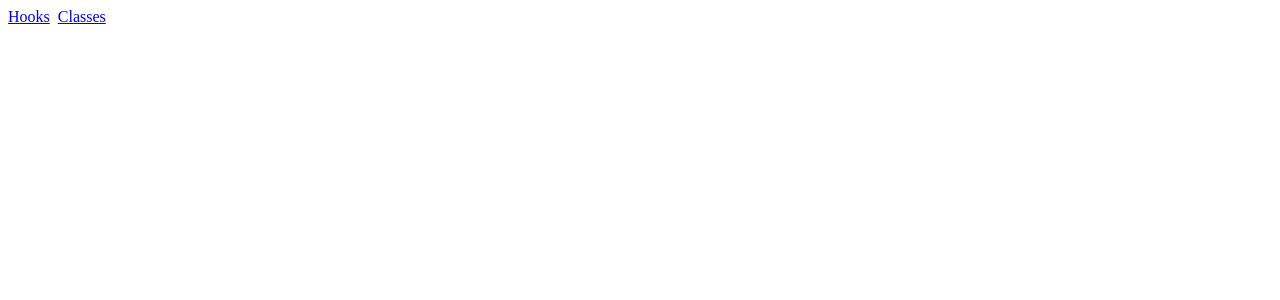
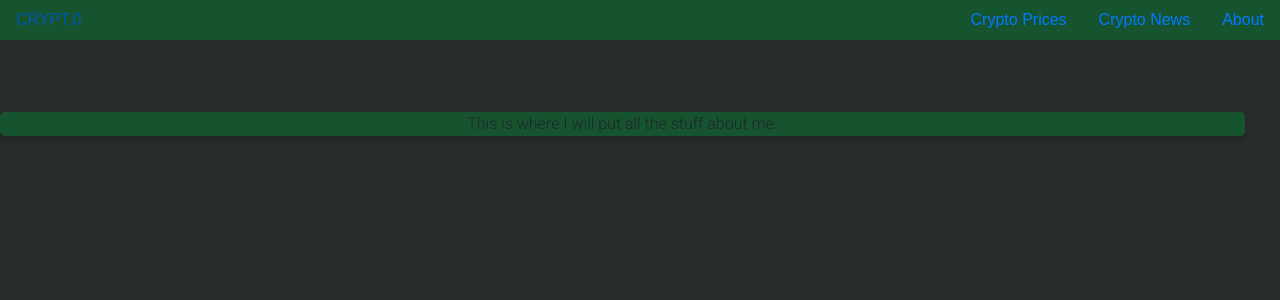
Before and after one commit to jacoblakedeel/crypt.0, a React (Create React App) app: page /about in a window 1280 px wide. Shown: the top 300 px of the page. Built offline with nearby package versions, Linux system fonts and the light colour scheme.

Commit message:
Basic Layout

```diff
--- a/package.json
+++ b/package.json
@@ -6,13 +6,17 @@
     "@testing-library/jest-dom": "^5.11.9",
     "@testing-library/react": "^11.2.5",
     "@testing-library/user-event": "^12.7.1",
+    "bootstrap": "^4.6.0",
+    "mdbreact": "^5.0.1",
     "react": "^17.0.1",
+    "react-bootstrap": "^1.5.0",
     "react-dom": "^17.0.1",
     "react-redux": "^7.2.2",
     "react-router-dom": "^5.2.0",
     "react-scripts": "4.0.2",
     "redux": "^4.0.5",
     "styled-components": "^5.2.1",
+    "uuid": "^8.3.2",
     "web-vitals": "^1.1.0"
   },
   "scripts": {
--- /dev/null
+++ b/src/assets/styles.css
@@ -0,0 +1,34 @@
+body{
+    background-color: #272D2D;
+}
+
+.paperCard{
+    background-color: #165430;
+}
+
+
+@import url('https://fonts.googleapis.com/css2?family=DotGothic16&display=swap');
+.mainFont{
+    color: #F6F8FF;
+    font-family: 'DotGothic16', sans-serif;
+}
+
+.bgHeader{
+    background-color: #165430;
+}
+
+ul{
+    list-style-type: none;
+}
+
+
+a{
+    color: #F6F8FF;
+}
+a:visited{
+    color: #F6F8FF;
+}
+a:hover{
+    background-color: transparent;
+    color: none;
+}
--- /dev/null
+++ b/src/components/About.js
@@ -0,0 +1,14 @@
+import React from 'react';
+import {Paper} from './Styles'
+
+const About = () => {
+    return (
+        <>
+            <Paper className=" mt-5 paperCard">
+                This is where I will put all the stuff about me.
+            </Paper>
+        </>
+    )
+}
+
+export default About;
--- /dev/null
+++ b/src/components/Chart.js
@@ -0,0 +1,66 @@
+import React from "react";
+import { Line } from "react-chartjs-2";
+import { MDBContainer } from "mdbreact";
+
+class Chart extends React.Component {
+    state = {
+        dataLine: {
+        labels: ["January", "February", "March", "April", "May", "June", "July"],
+        datasets: [
+            {
+            label: "My First dataset",
+            fill: true,
+            lineTension: 0.3,
+            backgroundColor: "rgba(225, 204,230, .3)",
+            borderColor: "rgb(205, 130, 158)",
+            borderCapStyle: "butt",
+            borderDash: [],
+            borderDashOffset: 0.0,
+            borderJoinStyle: "miter",
+            pointBorderColor: "rgb(205, 130,1 58)",
+            pointBackgroundColor: "rgb(255, 255, 255)",
+            pointBorderWidth: 10,
+            pointHoverRadius: 5,
+            pointHoverBackgroundColor: "rgb(0, 0, 0)",
+            pointHoverBorderColor: "rgba(220, 220, 220,1)",
+            pointHoverBorderWidth: 2,
+            pointRadius: 1,
+            pointHitRadius: 10,
+            data: [65, 59, 80, 81, 56, 55, 40]
+            },
+            {
+            label: "My Second dataset",
+            fill: true,
+            lineTension: 0.3,
+            backgroundColor: "rgba(184, 185, 210, .3)",
+            borderColor: "rgb(35, 26, 136)",
+            borderCapStyle: "butt",
+            borderDash: [],
+            borderDashOffset: 0.0,
+            borderJoinStyle: "miter",
+            pointBorderColor: "rgb(35, 26, 136)",
+            pointBackgroundColor: "rgb(255, 255, 255)",
+            pointBorderWidth: 10,
+            pointHoverRadius: 5,
+            pointHoverBackgroundColor: "rgb(0, 0, 0)",
+            pointHoverBorderColor: "rgba(220, 220, 220, 1)",
+            pointHoverBorderWidth: 2,
+            pointRadius: 1,
+            pointHitRadius: 10,
+            data: [28, 48, 40, 19, 86, 27, 90]
+            }
+        ]
+        }
+    };
+
+    render() {
+        return (
+        <MDBContainer>
+            <h3 className="mt-5">Line chart</h3>
+            <Line data={this.state.dataLine} options={{ responsive: true }} />
+        </MDBContainer>
+        );
+    }
+}
+
+export default Chart;
--- a/src/components/Classes.js
+++ /dev/null
@@ -1,40 +0,0 @@
-import React, { Component } from 'react';
-import {connect} from 'react-redux';
-import {increment} from '../actions/templateActions'
-
-class Classes extends Component {
-    render() {
-        return (
-        <>
-            <h1>Classes</h1>
-            <h2>{this.props.count}</h2>
-            <button onClick={()=>this.props.increment(5)}>Click Me</button>
-        </>
-        )
-    }
-}
-
-//count is our props: this.props.count
-const mapStateToProps = (state) => {
-    return{
-        count: state.counter
-    }
-}
-
-//increment is a prop: this.props.increment(n)
-const mapDispatchToProps = (dispatch) => {
-    return{
-        //update functions for state
-        increment: (n)=>dispatch(increment(n))
-    }
-}
-
-
-
-
-
-
-
-//two funcs as arguments: mapStateToProps and mapDispatchToProps
-
-export default connect(mapStateToProps, mapDispatchToProps)(Classes);
--- a/src/components/Hooks.js
+++ /dev/null
@@ -1,28 +0,0 @@
-import React from 'react';
-import {useDispatch, useSelector} from 'react-redux';
-import {increment} from '../actions/templateActions';
-import {DivSC, H1S, Paper} from './Styles';
-
-
-const Hooks = () => {
-    //getting global state
-    const count = useSelector(state => state.counter);
-
-    //receive dispatch function
-    const dispatch = useDispatch();
-
-    return (
-        <>
-            <h1>Hooks</h1>
-            <h2>{count}</h2>
-            <button onClick={()=>dispatch(increment(4))}>Clique Meh</button><br/><br/>
-            <DivSC bgc="gold">
-                <H1S>This is Styled Component</H1S>
-            </DivSC>
-            <Paper height="350px">Hi</Paper>
-            <Paper bgc="gold">Hi</Paper>
-        </>
-    )
-}
-
-export default Hooks;
--- /dev/null
+++ b/src/components/News.js
@@ -0,0 +1,64 @@
+import React, { Component } from 'react';
+import {Paper} from './Styles';
+
+class News extends Component {
+
+
+    constructor() {
+        super();
+
+        this.state = {
+            news: []
+        }
+    }
+
+
+    componentDidMount = async() => {
+        let url = 'http://cryptopanic.com/api/v1/posts/?auth_token=63d5283d91ad6afa1159e9fefcbe7b96fb529a86&kind=news'
+
+        let response = await fetch(url);
+
+        let data = await response.json();
+        console.log(data.results)
+
+        this.setState({
+            news: data.results
+        })
+    }
+
+
+
+
+    render() {
+
+        const {news} = this.state;
+
+        let newsList = news.map((article, index)=>{
+            return <li key={article.id}>
+                        <a href={article.url}>
+                            <Paper className="mt-5 paperCard mainFont">
+                                <div>{article.title}</div>
+                            </Paper>
+                        </a>
+
+                    </li>
+        })
+
+
+
+        return (
+            <>
+            <Paper className="mt-5 ml-4 mr-4 paperCard">
+                <div className="row mainFont">
+                    <div className="col"><h1>Crypto News</h1></div>
+                </div>
+            </Paper>
+            <ul>
+                {newsList}
+            </ul>
+            </>
+        )
+    }
+}
+
+export default News;
--- /dev/null
+++ b/src/components/Prices.js
@@ -0,0 +1,49 @@
+import React, {useState, useEffect} from 'react';
+import {Paper} from './Styles';
+import Chart from './Chart'
+
+const Prices = () => {
+
+    const [cryptoData, setCryptoData] = useState([]);
+
+
+    React.useEffect(async()=>{
+        let url = 'https://api.nomics.com/v1/currencies/ticker?key=04d4c28e8d2730d49fe6e0f015800b4e&interval=1d,30d&per-page=100&page=1'
+        let response = await fetch(url);
+
+        let data = await response.json();
+        // console.log(data)
+        setCryptoData(data)
+
+    }, [])
+
+    let currenciesList = cryptoData.map((currency, index)=>{
+        return <li key={currency.id}>
+                    <Paper className="mt-5 paperCard">
+                        <div className="row mainFont">
+                            <div className="col-xs-3 col-sm-1 col-md-1 col-lg-2 col-xl-2"><img src={currency.logo_url} height='50px'/></div>
+                            <div className="col-xs-2 col-sm-2 col-md-3 col-lg-3 col-xl-3">{currency.name} ({currency.symbol})</div>
+                            <div className="col-xs-4 col-sm-4 col-md-3 col-lg-4 col-xl-4">Now: ${Number.parseFloat(currency.price).toFixed(2)}</div>
+                            <div className="col-xs-3 col-sm-5 col-md-5 col-lg-3 col-xl-3">All-Time: ${Number.parseFloat(currency.high).toFixed(2)}</div>
+                        </div>
+                    </Paper>
+                    <Chart/>
+                </li>
+    })
+
+    return (
+        <>
+            <ul>
+                <Paper className="mt-5 paperCard">
+                    <div className="row mainFont">
+                        <div className="col"><h1>Movers & Shakers</h1></div>
+                    </div>
+                </Paper>
+                {currenciesList}
+            </ul>
+        </>
+
+    )
+}
+
+export default Prices;
--- a/src/components/Styles.js
+++ b/src/components/Styles.js
@@ -17,11 +17,8 @@ export const Paper = styled.div`
     box-shadow: 0 4px 8px 0 rgba(0,0,0,0.2);
     transition: 0.3s;
     border-radius: 5px; /* 5px rounded corners */
-    width: 400px;
-    height: ${props => props.height || "400px"};
-    background-color: ${props => props.bgc || "purple"};
-    margin-left: auto;
-    margin-right: auto;
-    margin-bottom: 15px;
+    @media (min-width: 268px){
+        margin-right: 35px
+    }
     text-align: center;
 `
--- a/src/components/layout/Header.js
+++ b/src/components/layout/Header.js
@@ -4,8 +4,25 @@ import {Link} from 'react-router-dom';
 const Header = () => {
     return (
         <>
-        <Link to="/hooks">Hooks</Link> &nbsp;
-        <Link to="/classes">Classes</Link>
+        <div className="row sticky-top mainFont bgHeader">
+            <div className="col-xs-1 col-sm-4 col-md-5 col-lg-6 col-xl-7">
+            <Link className="nav-link active" id="home-tab" data-toggle="tab" to="/" role="tab" aria-controls="home" aria-selected="true">CRYPT.0</Link>
+            </div>
+            <div className="col-xs-11 col-sm-8 col-md-7 col-lg-6 col-xl-5">
+                <ul className="nav justify-content-end" id="myTab" role="tablist">
+                    <li className="nav-item">
+                        <Link className="nav-link active" id="home-tab" data-toggle="tab" to="/" role="tab" aria-controls="home" aria-selected="true">Crypto Prices</Link>
+                    </li>
+                    <li className="nav-item">
+                        <Link className="nav-link active" id="profile-tab" data-toggle="tab" to="/news" role="tab" aria-controls="profile" aria-selected="false">Crypto News</Link>
+                    </li>
+                    <li className="nav-item">
+                        <Link className="nav-link active" id="contact-tab" data-toggle="tab" to="/about" role="tab" aria-controls="contact" aria-selected="false">About</Link>
+                    </li>
+                </ul>
+            </div>
+        </div>
+
         </>
     )
 }
--- a/src/index.js
+++ b/src/index.js
@@ -6,13 +6,17 @@ import {
   Switch
 } from 'react-router-dom';
 import {createStore} from 'redux';
-import {Provider} from 'react-redux'
+import {Provider} from 'react-redux';
+import 'bootstrap/dist/css/bootstrap.min.css';
+import './assets/styles.css';
+import 'mdbreact/dist/css/mdb.css';
 
 
 import App from './App';
 import BaseLayout from './components/layout/BaseLayout';
-import Hooks from './components/Hooks';
-import Classes from './components/Classes';
+import News from './components/News';
+import About from './components/About';
+import Prices from './components/Prices';
 import reducer from './reducers/reducerTemplate';
 
 
@@ -58,9 +62,9 @@ ReactDOM.render(
       <Router>
         <BaseLayout>
           <Switch>
-            <Route exact path="/" component={App}/>
-            <Route exact path="/hooks" component={Hooks}/>
-            <Route exact path="/classes" component={Classes}/>
+            <Route exact path="/" component={Prices}/>
+            <Route exact path="/news" component={News}/>
+            <Route exact path="/about" component={About}/>
           </Switch>
         </BaseLayout>
       </Router>
--- a/src/reducers/reducerTemplate.js
+++ b/src/reducers/reducerTemplate.js
@@ -1,6 +1,6 @@
 
 const initialState = {
-    counter: 0
+    currentPrice: 0
 }
 
 //purpose of reducer is to return a new global state
@@ -11,7 +11,7 @@ const reducerTemplate = (state = initialState, action) => {
         case "INCREMENT":   //must match name of action.type in actions
             return{
                 ...state,
-                counter: state.counter + action.data
+                currentPrice: state.currentPrice + action.data
             }
 
         default:
```
Also changed, not shown: src/assets/jacob.jpeg (added), 1 other file (tests, documents, lock files or other folders).
